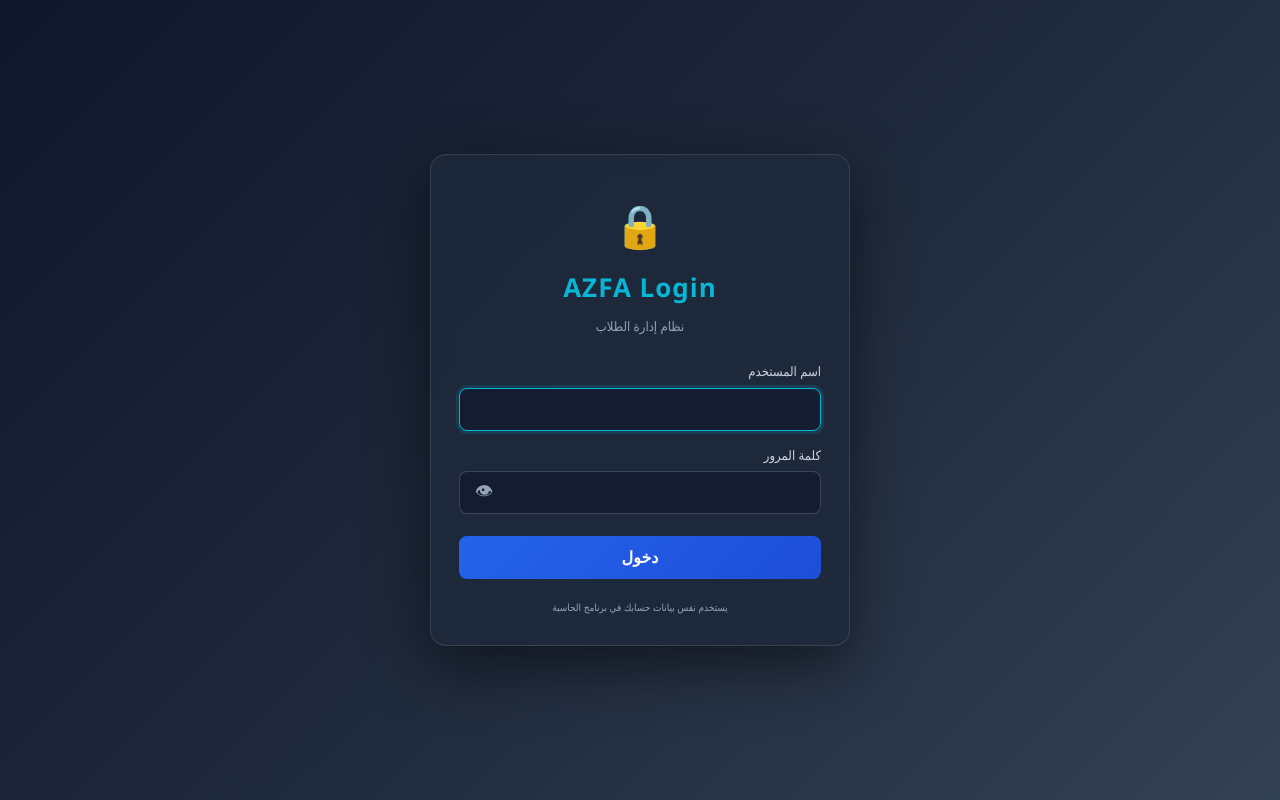
After one commit to ali200082/azfa, a Flask app: page /login in a window 1280 px wide. The commit adds this page. Run offline with Flask 3, Linux system fonts and the light colour scheme; data that the repository does not hold is empty.

Commit message:
feat: add login page with cloud auth (matches desktop app)

```diff
--- a/app.py
+++ b/app.py
@@ -12,6 +12,8 @@ from flask import (Flask, render_template, request, redirect, url_for,
 import requests
 import uuid
 import os
+import hashlib
+from functools import wraps
 from datetime import datetime
 
 # ────────────── إعدادات Firebase (نفس البرنامج الحالي) ──────────────
@@ -19,8 +21,41 @@ FIREBASE_URL = "https://azfa-3ff21-default-rtdb.firebaseio.com"
 FIREBASE_URL_FALLBACK = "https://falling-haze-c742.ahmed-wazir-hlail.workers.dev"
 HTTP_TIMEOUT = 15
 
+# ────────────── إعدادات المصادقة (نفس البرنامج الأصلي) ──────────────
+# حساب المطور (مطابق لما في برنامج الحاسبة)
+DEVELOPER_ID = bytes([65, 90, 70, 65, 95, 68, 69, 86]).decode()  # AZFA_DEV
+DEVELOPER_HASH = "69b088fc284dd65a60dd2edf0e355e6452913608f8a46b572fcf3f43decd65fb"
+# حساب طوارئ افتراضي (يستخدم فقط إذا فشل الاتصال بالسحابة)
+FALLBACK_USER = "AWH"
+FALLBACK_PASSWORD = "1996"
+
 app = Flask(__name__)
 app.secret_key = os.environ.get("SECRET_KEY", "azfa-web-secret-change-me-in-prod")
+
+
+def _sha256(text):
+    return hashlib.sha256(text.encode("utf-8")).hexdigest()
+
+
+def login_required(view):
+    @wraps(view)
+    def wrapped(*args, **kwargs):
+        if not session.get("username"):
+            return redirect(url_for("login", next=request.path))
+        return view(*args, **kwargs)
+    return wrapped
+
+
+def developer_required(view):
+    @wraps(view)
+    def wrapped(*args, **kwargs):
+        if not session.get("username"):
+            return redirect(url_for("login"))
+        if not session.get("is_developer"):
+            flash("هذه الصفحة للمطور فقط", "error")
+            return redirect(url_for("index"))
+        return view(*args, **kwargs)
+    return wrapped
 
 # ────────────── حقول الطالب ──────────────
 STUDENT_FIELDS = [
@@ -112,11 +147,17 @@ def list_schools():
 
 
 def current_school_id():
-    """يرجع معرف المدرسة المختار حالياً (من query ثم session)."""
-    sid = request.args.get("school") or session.get("school_id")
-    if sid and request.args.get("school"):
-        session["school_id"] = sid
-    return sid
+    """يرجع معرف المدرسة المختار حالياً.
+    - المستخدم العادي: محجوز بمدرسته (لا يقدر يغيرها).
+    - المطور: يقدر يبدل عبر ?school=... أو من صفحة المدارس.
+    """
+    if session.get("is_developer"):
+        sid = request.args.get("school") or session.get("school_id")
+        if sid and request.args.get("school"):
+            session["school_id"] = sid
+        return sid
+    # غير المطور: يلتزم بمدرسته فقط
+    return session.get("school_id")
 
 
 def students_path(school_id, student_id=None):
@@ -207,11 +248,92 @@ def inject_globals():
     schools = list_schools()
     sid = session.get("school_id")
     current = next((s for s in schools if s["id"] == sid), None)
-    return {"all_schools": schools, "current_school": current}
+    return {
+        "all_schools": schools,
+        "current_school": current,
+        "current_user": session.get("username"),
+        "current_role": session.get("role"),
+        "is_developer": session.get("is_developer", False),
+    }
+
+
+# ────────────── المصادقة (تسجيل الدخول/الخروج) ──────────────
+def cloud_authenticate(username, password):
+    """يبحث في كل المدارس عن المستخدم ويتحقق من كلمة السر.
+    يرجع: (school_id, role) أو (None, None)."""
+    pwd_hash = _sha256(password)
+    all_schools = fb_get("schools")
+    if not isinstance(all_schools, dict):
+        return None, None
+    for sid, sdata in all_schools.items():
+        if not isinstance(sdata, dict):
+            continue
+        cloud_users = sdata.get("users_info", {})
+        if not isinstance(cloud_users, dict):
+            continue
+        user_info = cloud_users.get(username)
+        if isinstance(user_info, dict) and user_info.get("pwd_hash") == pwd_hash:
+            return sid, user_info.get("role", "teacher")
+    return None, None
+
+
+@app.route("/login", methods=["GET", "POST"])
+def login():
+    if request.method == "POST":
+        username = request.form.get("username", "").strip()
+        password = request.form.get("password", "")
+        if not username or not password:
+            flash("الرجاء إدخال اسم المستخدم وكلمة المرور", "error")
+            return render_template("login.html", username=username)
+
+        # 1) حساب المطور
+        if username == DEVELOPER_ID and _sha256(password) == DEVELOPER_HASH:
+            session.clear()
+            session["username"] = DEVELOPER_ID
+            session["role"] = "admin"
+            session["is_developer"] = True
+            flash(f"مرحباً أيها المطور 👋", "success")
+            return redirect(request.args.get("next") or url_for("schools_page"))
+
+        # 2) حسابات السحابة (من schools/<id>/users_info)
+        school_id, role = cloud_authenticate(username, password)
+        if school_id:
+            session.clear()
+            session["username"] = username
+            session["role"] = role
+            session["is_developer"] = False
+            session["school_id"] = school_id
+            flash(f"مرحباً {username} 👋", "success")
+            return redirect(request.args.get("next") or url_for("index"))
+
+        # 3) حساب طوارئ افتراضي
+        if username == FALLBACK_USER and password == FALLBACK_PASSWORD:
+            session.clear()
+            session["username"] = username
+            session["role"] = "admin"
+            session["is_developer"] = False
+            flash("تم الدخول بالحساب الافتراضي — اختر المدرسة", "success")
+            return redirect(url_for("schools_page"))
+
+        flash("اسم المستخدم أو كلمة المرور غير صحيحة", "error")
+        return render_template("login.html", username=username)
+
+    if session.get("username"):
+        return redirect(url_for("index"))
+    return render_template("login.html", username="")
+
+
+@app.route("/logout")
+def logout():
+    user = session.get("username", "")
+    session.clear()
+    flash(f"تم تسجيل الخروج ({user})", "success")
+    return redirect(url_for("login"))
 
 
 # ────────────── المسارات ──────────────
 @app.route("/")
+@login_required
 def index():
     school_id = current_school_id()
     if not school_id:
@@ -248,18 +370,24 @@ def index():
 
 
 @app.route("/schools")
+@login_required
 def schools_page():
     return render_template("schools.html", schools=list_schools())
 
 
 @app.route("/schools/select/<school_id>")
+@login_required
 def select_school(school_id):
+    if not session.get("is_developer"):
+        flash("لا يمكنك تغيير المدرسة. مدرستك محددة من قبل الإدارة.", "error")
+        return redirect(url_for("index"))
     session["school_id"] = school_id
     flash("تم اختيار المدرسة ✓", "success")
     return redirect(url_for("index"))
 
 
 @app.route("/student/new", methods=["GET", "POST"])
+@login_required
 def new_student():
     school_id = current_school_id()
     if not school_id:
@@ -282,6 +410,7 @@ def new_student():
 
 
 @app.route("/student/<sid>/edit", methods=["GET", "POST"])
+@login_required
 def edit_student(sid):
     school_id = current_school_id()
     if not school_id:
@@ -300,6 +429,7 @@ def edit_student(sid):
 
 
 @app.route("/student/<sid>/delete", methods=["POST"])
+@login_required
 def remove_student(sid):
     school_id = current_school_id()
     if not school_id:
@@ -312,6 +442,7 @@ def remove_student(sid):
 
 
 @app.route("/student/<sid>")
+@login_required
 def view_student(sid):
     school_id = current_school_id()
     if not school_id:
@@ -325,6 +456,7 @@ def view_student(sid):
 
 
 @app.route("/api/students")
+@login_required
 def api_students():
     school_id = current_school_id()
     if not school_id:
@@ -333,6 +465,7 @@ def api_students():
 
 
 @app.route("/api/schools")
+@login_required
 def api_schools():
     return jsonify(list_schools())
 
--- a/static/style.css
+++ b/static/style.css
@@ -137,3 +137,124 @@ td a { color: var(--primary); text-decoration: none; font-weight: 500; }
   .brand { font-size: 1.1rem; }
   body { font-size: 15px; }
 }
+
+/* ─── Login Page ─── */
+.login-body {
+  background: linear-gradient(135deg, #0f172a 0%, #1e293b 50%, #334155 100%);
+  min-height: 100vh;
+  display: flex;
+  align-items: center;
+  justify-content: center;
+  padding: 16px;
+}
+.login-wrapper { width: 100%; max-width: 420px; }
+.login-card {
+  background: rgba(30, 41, 59, 0.92);
+  border: 1px solid rgba(148, 163, 184, 0.2);
+  border-radius: 16px;
+  padding: 36px 28px 28px;
+  box-shadow: 0 20px 60px rgba(0,0,0,.5);
+  backdrop-filter: blur(10px);
+  color: #e2e8f0;
+}
+.login-header { text-align: center; margin-bottom: 24px; }
+.login-icon {
+  font-size: 42px; margin-bottom: 8px;
+  display: inline-block;
+  background: linear-gradient(135deg, #06b6d4, #3b82f6);
+  -webkit-background-clip: text;
+  background-clip: text;
+}
+.login-header h1 {
+  margin: 0 0 8px;
+  font-size: 26px;
+  color: #06b6d4;
+  letter-spacing: 1px;
+}
+.login-subtitle {
+  margin: 0;
+  font-size: 13px;
+  color: #94a3b8;
+}
+.login-form label {
+  display: block;
+  font-size: 13px;
+  margin: 14px 0 6px;
+  color: #cbd5e1;
+}
+.login-form input[type="text"],
+.login-form input[type="password"] {
+  width: 100%;
+  padding: 12px 14px;
+  border: 1px solid rgba(148, 163, 184, 0.3);
+  border-radius: 8px;
+  background: rgba(15, 23, 42, 0.6);
+  color: #fff;
+  font-size: 15px;
+  outline: none;
+  transition: border-color .15s;
+}
+.login-form input:focus {
+  border-color: #06b6d4;
+  box-shadow: 0 0 0 3px rgba(6, 182, 212, 0.15);
+}
+.password-wrap { position: relative; }
+.toggle-pass {
+  position: absolute;
+  left: 8px; top: 50%; transform: translateY(-50%);
+  background: transparent; border: 0; color: #94a3b8;
+  cursor: pointer; font-size: 18px; padding: 4px 8px;
+}
+.btn-login {
+  width: 100%; margin-top: 22px;
+  padding: 12px;
+  background: linear-gradient(135deg, #2563eb, #1d4ed8);
+  color: #fff; border: 0; border-radius: 8px;
+  font-size: 16px; font-weight: 600;
+  cursor: pointer;
+  transition: transform .1s, box-shadow .2s;
+}
+.btn-login:hover {
+  box-shadow: 0 6px 18px rgba(37, 99, 235, 0.4);
+  transform: translateY(-1px);
+}
+.btn-login:active { transform: translateY(0); }
+.login-footer {
+  text-align: center; margin-top: 18px;
+  color: #94a3b8; font-size: 12px;
+}
+.login-flashes { margin-bottom: 8px; }
+.login-flashes .flash {
+  padding: 10px 12px; border-radius: 6px; font-size: 13px; margin-bottom: 8px;
+}
+.login-flashes .flash.error {
+  background: rgba(220, 38, 38, 0.15); color: #fca5a5;
+  border: 1px solid rgba(220, 38, 38, 0.3);
+}
+.login-flashes .flash.success {
+  background: rgba(22, 163, 74, 0.15); color: #86efac;
+  border: 1px solid rgba(22, 163, 74, 0.3);
+}
+
+/* ─── User badge & logout in topbar ─── */
+.user-badge {
+  display: inline-block;
+  padding: 4px 10px;
+  background: rgba(255,255,255,0.18);
+  color: #fff;
+  border-radius: 999px;
+  font-size: 13px;
+  margin: 0 4px;
+}
+.btn-logout {
+  display: inline-block;
+  padding: 6px 12px;
+  background: rgba(220, 38, 38, 0.85);
+  color: #fff;
+  border-radius: 6px;
+  text-decoration: none;
+  font-size: 13px;
+  margin-right: 4px;
+  transition: background .15s;
+}
+.btn-logout:hover { background: #dc2626; }
--- /dev/null
+++ b/templates/login.html
@@ -0,0 +1,59 @@
+<!DOCTYPE html>
+<html lang="ar" dir="rtl">
+<head>
+  <meta charset="UTF-8">
+  <meta name="viewport" content="width=device-width, initial-scale=1.0, maximum-scale=5.0">
+  <meta name="theme-color" content="#0f172a">
+  <title>AZFA | تسجيل الدخول</title>
+  <link rel="icon" href="{{ url_for('static', filename='icon.svg') }}" type="image/svg+xml">
+  <link rel="stylesheet" href="{{ url_for('static', filename='style.css') }}">
+</head>
+<body class="login-body">
+  <div class="login-wrapper">
+    <div class="login-card">
+      <div class="login-header">
+        <div class="login-icon">🔒</div>
+        <h1>AZFA Login</h1>
+        <p class="login-subtitle">نظام إدارة الطلاب</p>
+      </div>
+
+      {% with messages = get_flashed_messages(with_categories=true) %}
+        {% if messages %}
+          <div class="login-flashes">
+            {% for cat, msg in messages %}
+              <div class="flash {{ cat }}">{{ msg }}</div>
+            {% endfor %}
+          </div>
+        {% endif %}
+      {% endwith %}
+
+      <form method="post" class="login-form" autocomplete="off">
+        <label for="username">اسم المستخدم</label>
+        <input type="text" id="username" name="username"
+               value="{{ username|default('') }}"
+               autocomplete="username" autofocus required>
+
+        <label for="password">كلمة المرور</label>
+        <div class="password-wrap">
+          <input type="password" id="password" name="password"
+                 autocomplete="current-password" required>
+          <button type="button" class="toggle-pass" onclick="togglePass()" aria-label="إظهار/إخفاء">👁</button>
+        </div>
+
+        <button type="submit" class="btn-login">دخول</button>
+      </form>
+
+      <div class="login-footer">
+        <small>يستخدم نفس بيانات حسابك في برنامج الحاسبة</small>
+      </div>
+    </div>
+  </div>
+
+  <script>
+    function togglePass(){
+      var p = document.getElementById('password');
+      p.type = (p.type === 'password') ? 'text' : 'password';
+    }
+  </script>
+</body>
+</html>
```
Also changed, not shown: templates/base.html (+10 -2 lines).
